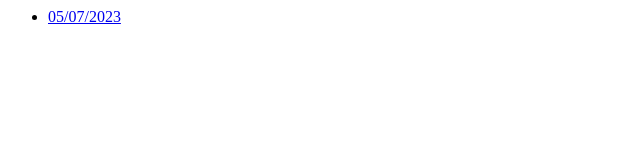
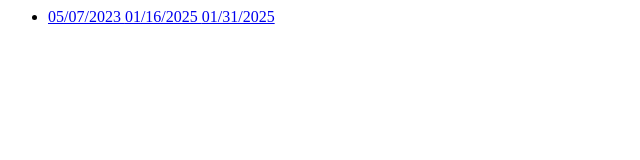
Before and after one commit to loaamiera/videodiaries, a plain HTML site: page index.html in a window 1280 px wide. Shown: the whole page, without its empty margins (0-640 px from the left). Drawn offline with Linux system fonts and the light colour scheme.

Commit message:
Update index.html

```diff
--- a/index.html
+++ b/index.html
@@ -2,6 +2,8 @@
   <ul>
     <li>
       <a href = "WIN_20230507_13_58_02_Pro.mp4"> 05/07/2023 </a>
+      <a href = "WIN_20250116_14_25_02_Pro.mp4"> 01/16/2025 </a>
+      <a href = "WIN_20250131_18_28_36_Pro.mp4"> 01/31/2025 </a>
     </li>
   </ul>
 </nav>
```
